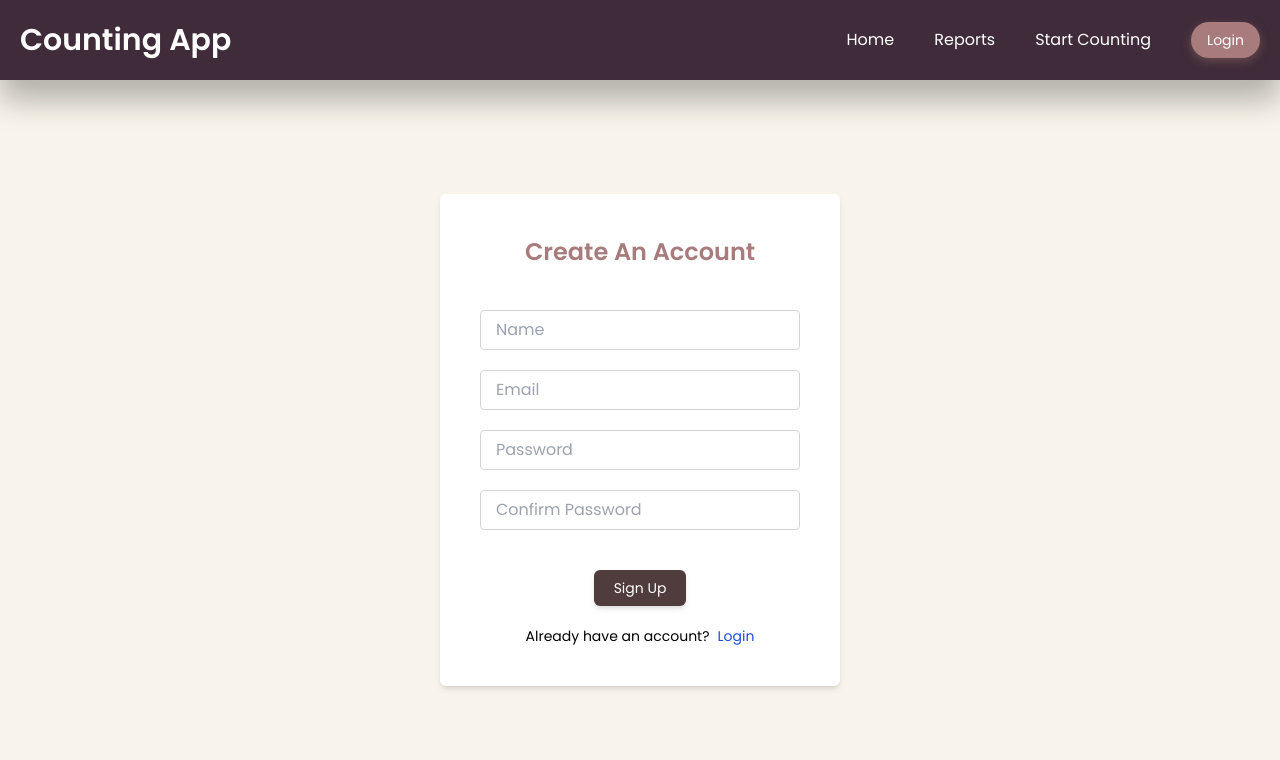
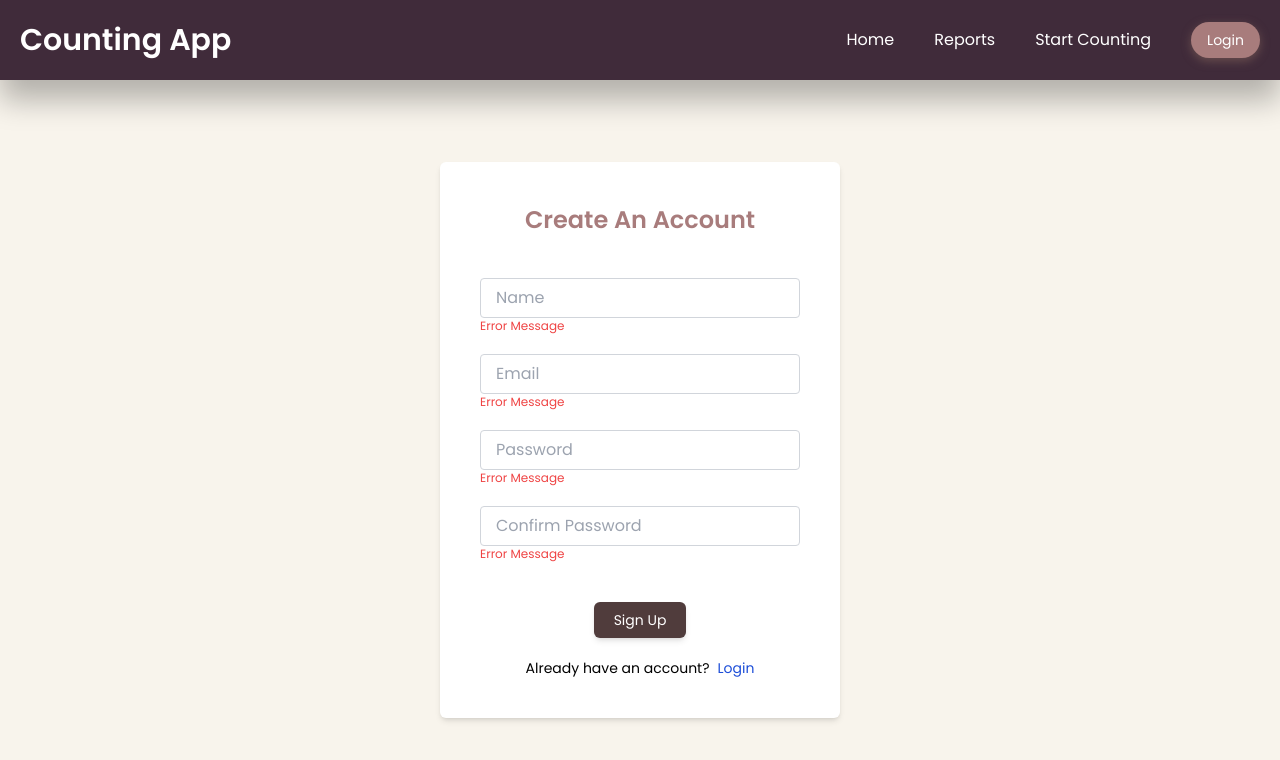
Before and after one commit to AnjaleeNeelika/Counting_Web_App, a React (Vite) app in the folder frontend/: page /signup in a window 1280 px wide. Shown: the top 760 px of the page. Built offline with nearby package versions, Linux system fonts and the light colour scheme.

Commit message:
UI changes

```diff
--- a/frontend/src/components/InputText.jsx
+++ b/frontend/src/components/InputText.jsx
@@ -5,10 +5,12 @@ const InputText = (props) => {
         <div className='relative'>
             <input
                 type={props.type}
-                name="email"
-                id="email"
+                name={props.name}
+                id={props.name}
                 className='peer h-10 px-4 w-full border border-gray-300 rounded text-gray-900 focus:outline-none focus:border-[#ca9a9a] placeholder-transparent'
                 placeholder={props.label}
+                value={props.value}
+                onChange={props.onChange}
             />
             <label
                 htmlFor="email"
@@ -16,6 +18,12 @@ const InputText = (props) => {
             >
                 {props.label}
             </label>
+            {props.errorMsg === '' ? (
+                <div></div>
+            ) : (
+                <div className='text-red-500 text-xs'>Error Message</div>
+            )}
+
         </div>
     )
 }
--- a/frontend/src/pages/Login.jsx
+++ b/frontend/src/pages/Login.jsx
@@ -1,8 +1,39 @@
-import React from 'react';
+import React, { useState } from 'react';
 import InputText from '../components/InputText';
 import { Link } from 'react-router-dom';
 
 const Login = () => {
+    const [values, setValues] = useState({
+        username: '',
+        password: '',
+    });
+
+    const onChange = (e) => {
+        setValues({...values, [e.target.name]: e.target.value})
+    }
+    console.log(values);
+
+    const [errorMsg, setErrorMsg] = useState({
+        username: '',
+        password: '',
+    });
+
+    const handleSubmit = () => {
+        if(values['username'] === '') {
+            setErrorMsg({...errorMsg, ['username']: 'Please enter the username'})
+        }
+
+        if(values['password'] === '') {
+            setErrorMsg({...errorMsg, ['password']: 'Please enter the password'})
+        }
+
+        if(errorMsg['username'] === '' && errorMsg['password'] === '') {
+            console.log('Success')
+        } else if(errorMsg['username'] !== '' || errorMsg['password'] !== '') {
+
+        }
+    }
+
     return (
         <div className='w-full h-full p-10 flex items-center justify-center'>
             <div className='bg-white max-w-[400px] w-full p-10 rounded-md shadow-md'>
@@ -10,10 +41,10 @@ const Login = () => {
                 <div className='mt-10'>
                     <form action="" method="post">
                         <div className='mt-4'>
-                            <InputText label='Username' />
+                            <InputText name='username' label='Username' value={values['username']} onChange={onChange} errorMsg={errorMsg['username']} />
                         </div>
                         <div className='mt-5'>
-                            <InputText label='Password' />
+                            <InputText name='password' label='Password' value={values['password']} onChange={onChange} errorMsg={errorMsg['password']} />
                         </div>
                         <div className='text-right text-blue-700 text-xs mt-1 hover:text-blue-500'>
                             <Link to={{pathname: '/reset-password'}} className='hover:border-b hover:border-blue-500'>Forgot Password?</Link>
--- a/frontend/src/pages/ResetPassword.jsx
+++ b/frontend/src/pages/ResetPassword.jsx
@@ -1,7 +1,18 @@
-import React from 'react';
+import React, { useState } from 'react';
 import InputText from '../components/InputText';
 
 const ResetPassword = () => {
+    const [values, setValues] = useState({
+        password: '',
+        confirm_password: '',
+    });
+
+    const onChange = (e) => {
+        setValues({...values, [e.target.name]: e.target.value})
+    }
+
+    console.log(values);
+
     return (
         <div className='w-full h-full p-10 flex items-center justify-center'>
             <div className='bg-white max-w-[400px] w-full rounded-md shadow-md p-10'>
@@ -9,13 +20,13 @@ const ResetPassword = () => {
                 <div className='mt-10'>
                     <form action="" method="post">
                         <div className='mt-5'>
-                            <InputText label='New Password' type='password' />
+                            <InputText name='password' label='New Password' type='password' value={values['password']} onChange={onChange} />
                         </div>
                         <div className='mt-5'>
-                            <InputText label='Confirm New Password' type='password' />
+                            <InputText name='confirm_password' label='Confirm New Password' type='password' value={values['confirm_password']} onChange={onChange} />
                         </div>
                         <div className='mt-10 flex justify-center items-center'>
-                            <button className='w-fit bg-[#503c3c] px-5 py-2 text-white rounded-md shadow-md text-sm hover:bg-[#6e5353] hover:-translate-y-1 duration-300'>Reset Password</button>
+                            <button onClick='' className='w-fit bg-[#503c3c] px-5 py-2 text-white rounded-md shadow-md text-sm hover:bg-[#6e5353] hover:-translate-y-1 duration-300'>Reset Password</button>
                         </div>
                     </form>
                 </div>
--- a/frontend/src/pages/Signup.jsx
+++ b/frontend/src/pages/Signup.jsx
@@ -1,8 +1,20 @@
-import React from 'react';
+import React, { useState } from 'react';
 import InputText from '../components/InputText';
 import { Link } from 'react-router-dom';
 
 const Signup = () => {
+    const [values, setValues] = useState({
+        name: '',
+        email: '',
+        password: '',
+        confirm_password: '',
+    });
+
+    const onChange = (e) => {
+        setValues({...values, [e.target.name]: e.target.value})
+    }
+    console.log(values);
+
     return (
         <div className='w-full h-full p-10 flex items-center justify-center'>
             <div className='bg-white max-w-[400px] w-full rounded-md shadow-md p-10'>
@@ -10,16 +22,16 @@ const Signup = () => {
                 <div className='mt-10'>
                     <form action="" method="post">
                         <div className='mt-5'>
-                            <InputText label='Name' />
+                            <InputText name='name' label='Name' value={values['name']} onChange={onChange} />
                         </div>
                         <div className='mt-5'>
-                            <InputText label='Email' />
+                            <InputText name='email' label='Email' value={values['email']} onChange={onChange} />
                         </div>
                         <div className='mt-5'>
-                            <InputText label='Password' type='password' />
+                            <InputText name='password' type='password' label='Password' value={values['password']} onChange={onChange} />
                         </div>
                         <div className='mt-5'>
-                            <InputText label='Confirm Password' type='password' />
+                            <InputText name='confirm_password' type='password' label='Confirm Password' value={values['confirm-password']} onChange={onChange} />
                         </div>
                         <div className='w-full mt-10 flex justify-center items-center'>
                             <button className='w-fit bg-[#503c3c] px-5 py-2 text-white rounded-md shadow-md text-sm hover:bg-[#6e5353] hover:-translate-y-1 duration-300'>Sign Up</button>
--- a/frontend/src/pages/UploadVideo.jsx
+++ b/frontend/src/pages/UploadVideo.jsx
@@ -38,7 +38,7 @@ const UploadVideo = () => {
                         <div className='w-full md:w-fit mx-auto bg-white p-5 rounded-lg shadow-lg'>
                             <VideoUploader onVideoUpload={handleUploadSuccess} />
                             <form onSubmit={handleUploadClick} className='mt-5'>
-                                {uploadError !== '' ? (
+                                {uploadError === '' ? (
                                     <Link
                                         to={`/video-input-type/no-of-actions/${videoId}`}
                                     >
```
